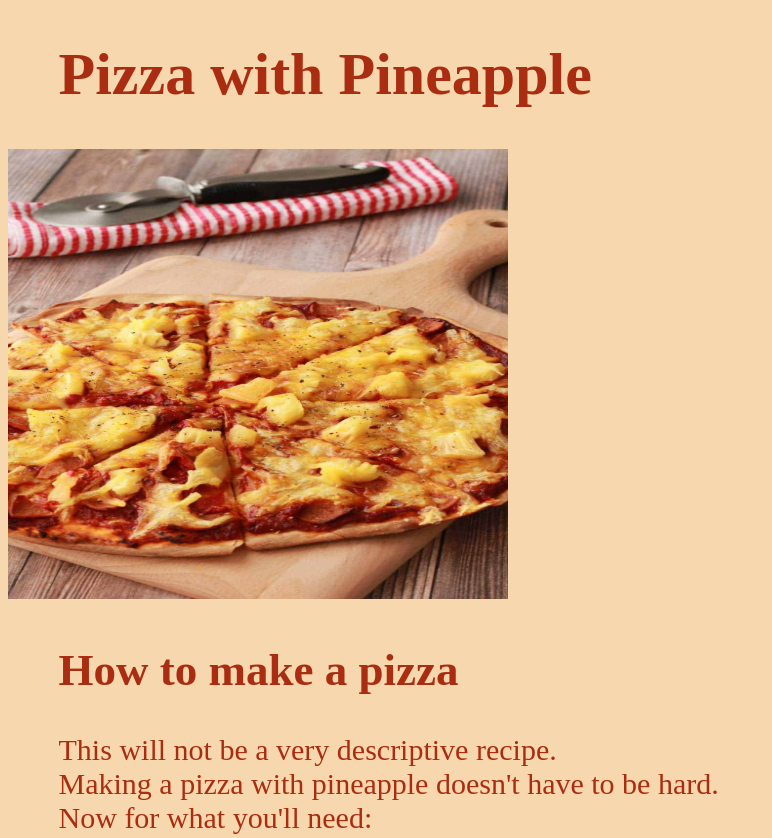
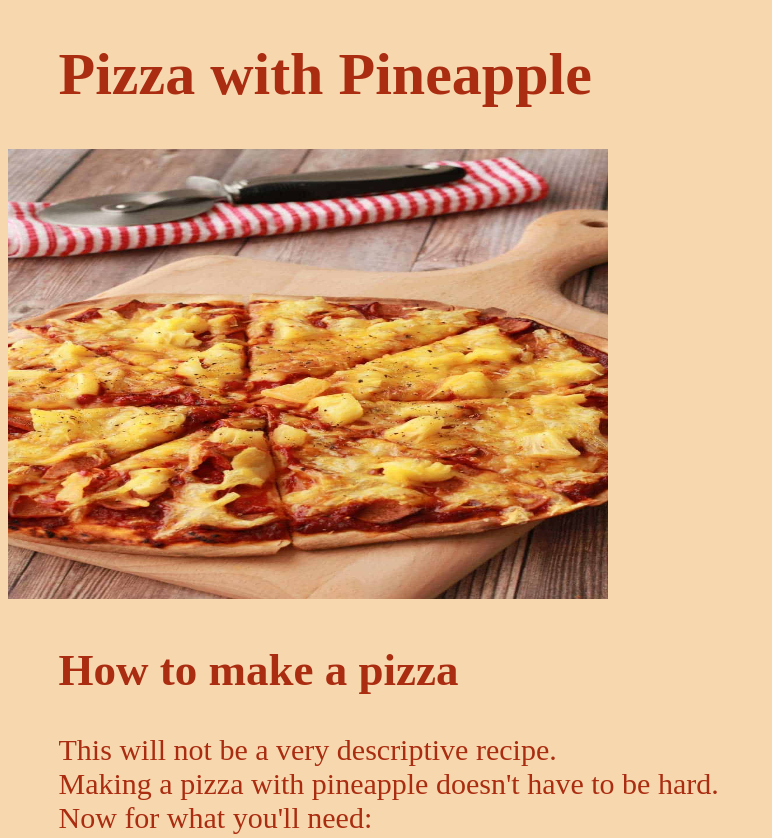
Before and after one commit to meatwad787/odin-recipes, a plain HTML site: page recipes/pizza.html in a window 1280 px wide. Shown: the top 838 px of the page, without its empty margins (0-772 px from the left). Drawn offline with Linux system fonts and the light colour scheme.

Commit message:
Add img with height and width to pizza.html

```diff
--- a/recipes/pizza.html
+++ b/recipes/pizza.html
@@ -9,7 +9,7 @@
 <body>
 
         <h1>Pizza with Pineapple</h1>
-        <img class="img1" src="Pizza-Pineapple.jpg" alt="A pizza with pineapple on it" height="450" width="500">
+        <img class="img1" src="Pizza-Pineapple.jpg" alt="A pizza with pineapple on it" height="450" width="600">
         <h2>How to make a pizza</h2>
         <p>This will not be a very descriptive recipe.
             <br>
@@ -31,6 +31,7 @@
             <li>Any other toppings of your choice</li>
         </ul>
         <h3>Follow These Simple Steps</h3>
+        <img src="pizza-dough-prep.jpeg" alt="Hands rolling stretching out pizza dough" height="450" width="600">
         <ol>
             <li>Pre-heat your oven to 400°F</li>
             <li>Roll your dough out</li>
```
Also changed, not shown: recipes/pizza-dough-prep.jpeg (added).
